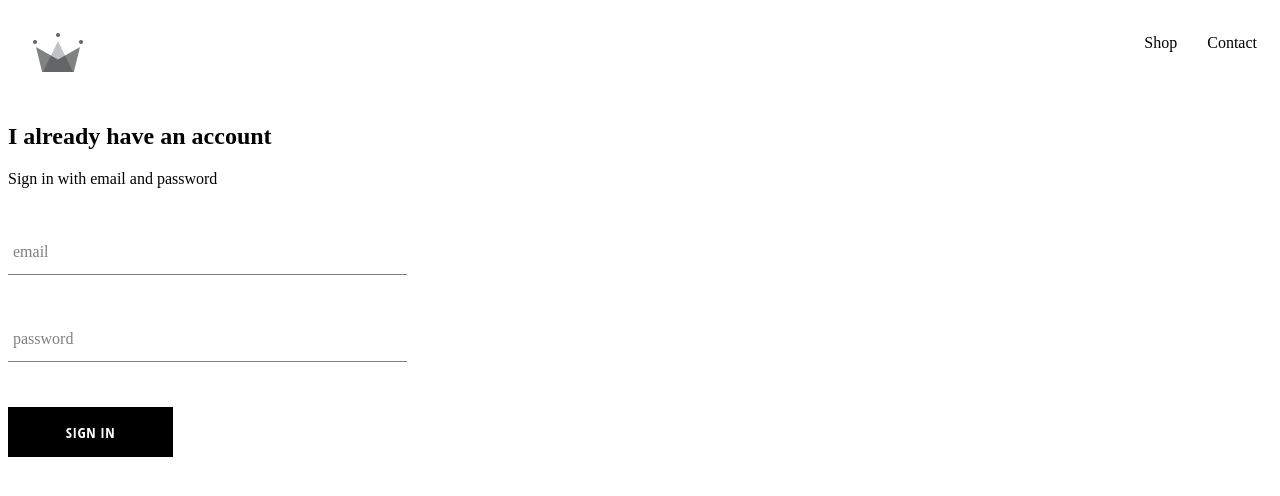
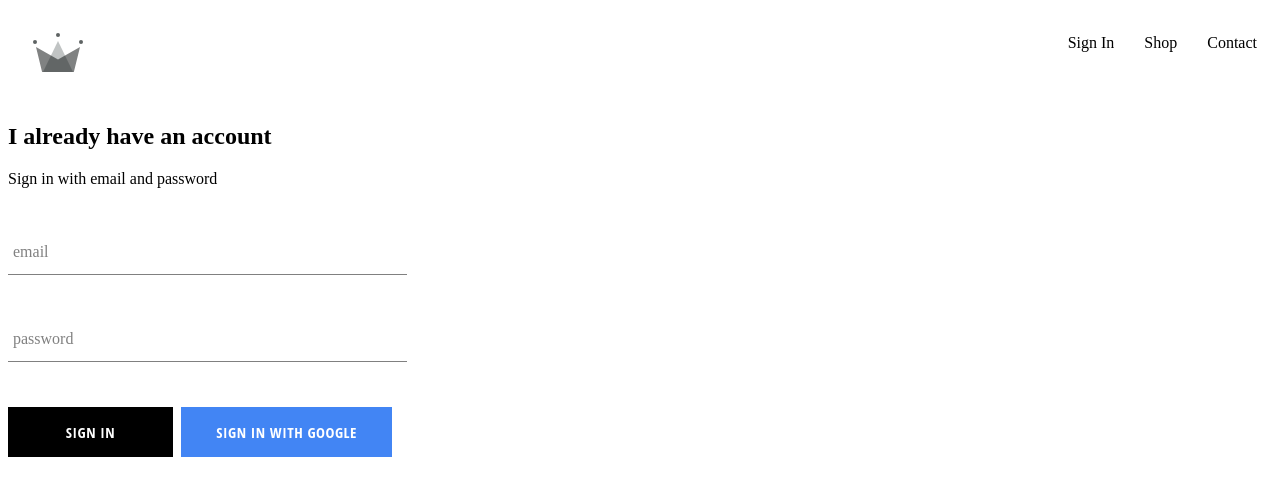
Before and after one commit to RubenOlano/Next-Ecommerce, a Next.js app: page /signin in a window 1280 px wide. Shown: the top 496 px of the page. Built offline with nearby package versions, Linux system fonts and the light colour scheme; no server answers.

Commit message:
add firebase

```diff
--- a/package.json
+++ b/package.json
@@ -8,6 +8,8 @@
     "lint": "next lint"
   },
   "dependencies": {
+    "@types/firebase": "^3.2.1",
+    "firebase": "^9.6.6",
     "next": "12.0.10",
     "react": "17.0.2",
     "react-dom": "17.0.2"
--- a/src/components/Button/Button.tsx
+++ b/src/components/Button/Button.tsx
@@ -1,12 +1,23 @@
 import React, { FC } from "react";
 import styles from "./Button.module.scss";
 interface ButtonProps {
-  type: "submit";
+  type?: "submit";
+  onClick?: any;
+  isGoogleSignIn?: boolean;
 }
 
-const Button: FC<ButtonProps> = ({ children, ...otherProps }) => {
+const Button: FC<ButtonProps> = ({
+  children,
+  isGoogleSignIn,
+  ...otherProps
+}) => {
   return (
-    <button className={styles["custom-button"]} {...otherProps}>
+    <button
+      className={`${styles["custom-button"]} ${
+        isGoogleSignIn ? styles["google-sign-in"] : ""
+      }`}
+      {...otherProps}
+    >
       {children}
     </button>
   );
--- a/src/components/Header/Header.tsx
+++ b/src/components/Header/Header.tsx
@@ -1,9 +1,15 @@
 import Link from "next/link";
-import React from "react";
+import React, { FC } from "react";
 import Crown from "../../assets/crown.svg";
 import styles from "./Header.module.scss";
+import firebase from "firebase/compat/app";
+import { auth } from "../../firebase/firebase.util";
 
-const Header = () => {
+interface HeaderProps {
+  user?: firebase.User | null;
+}
+
+const Header: FC<HeaderProps> = ({ user }) => {
   return (
     <div className={styles["header"]}>
       <Link href="/">
@@ -12,6 +18,16 @@ const Header = () => {
         </a>
       </Link>
       <div className={styles["options"]}>
+        {user ? (
+          <div className={styles["option"]} onClick={() => auth.signOut()}>
+            Logout
+          </div>
+        ) : (
+          <Link passHref href="/signin">
+            <div className={styles["option"]}>Sign In</div>
+          </Link>
+        )}
+
         <Link passHref href="/shop">
           <div className={styles["option"]}>Shop</div>
         </Link>
--- a/src/components/SignIn/SignIn.module.scss
+++ b/src/components/SignIn/SignIn.module.scss
@@ -6,4 +6,9 @@
     .title {
         margin: 10px 0;
     }
+
+    .buttons {
+        display: flex;
+        justify-content: space-between;
+    }
 }
--- a/src/components/SignIn/SignIn.tsx
+++ b/src/components/SignIn/SignIn.tsx
@@ -2,6 +2,8 @@ import React, { useState } from "react";
 import Button from "../Button/Button";
 import FormInput from "../FormInput/FormInput";
 import styles from "./SignIn.module.scss";
+
+import { signInWithgoogle } from "../../firebase/firebase.util";
 
 interface IForm {
   email: string;
@@ -53,8 +55,12 @@ const SignIn = () => {
           value={form.password}
           required
         />
-
-        <Button type="submit">Sign In</Button>
+        <div className={styles["buttons"]}>
+          <Button type="submit">Sign In</Button>
+          <Button isGoogleSignIn onClick={signInWithgoogle}>
+            Sign In With Google
+          </Button>
+        </div>
       </form>
     </div>
   );
--- /dev/null
+++ b/src/firebase/firebase.util.ts
@@ -0,0 +1,23 @@
+import firebase from "firebase/compat/app";
+import "firebase/compat/auth";
+import "firebase/compat/firestore";
+
+const config = {
+  apiKey: "AIzaSyDeT1VI4Ef8cSkSxxehg8wIfzfBPX5P-IU",
+  authDomain: "next-ecommerce-91d72.firebaseapp.com",
+  projectId: "next-ecommerce-91d72",
+  storageBucket: "next-ecommerce-91d72.appspot.com",
+  messagingSenderId: "214892235261",
+  appId: "1:214892235261:web:833a3975195924b1dc3194",
+  measurementId: "G-ZMMKJ28VNQ",
+};
+
+firebase.initializeApp(config);
+
+export const auth = firebase.auth();
+export const firestore = firebase.firestore();
+
+const provider = new firebase.auth.GoogleAuthProvider();
+provider.setCustomParameters({ prompt: "select_account" });
+export const signInWithgoogle = () => auth.signInWithPopup(provider);
+export default firebase;
--- a/src/pages/signin.tsx
+++ b/src/pages/signin.tsx
@@ -1,14 +1,23 @@
-import React from "react";
+import React, { useEffect, useState } from "react";
 import Header from "../components/Header/Header";
 import SignIn from "../components/SignIn/SignIn";
+import { auth } from "../firebase/firebase.util";
+import firebase from "firebase/compat/app";
 
-const signin = () => {
+const Signin = () => {
+  const [currUser, setCurrUser] = useState<null | firebase.User>(null);
+
+  useEffect(() => {
+    const unsubscribe = auth.onAuthStateChanged((user) => setCurrUser(user));
+    console.log(currUser);
+    return () => unsubscribe();
+  }, [currUser]);
   return (
     <>
-      <Header />
+      <Header user={currUser} />
       <SignIn />
     </>
   );
 };
 
-export default signin;
+export default Signin;
```
Also changed, not shown: src/pages/index.tsx (+11 -1 lines), 1 other file (tests, documents, lock files or other folders).
